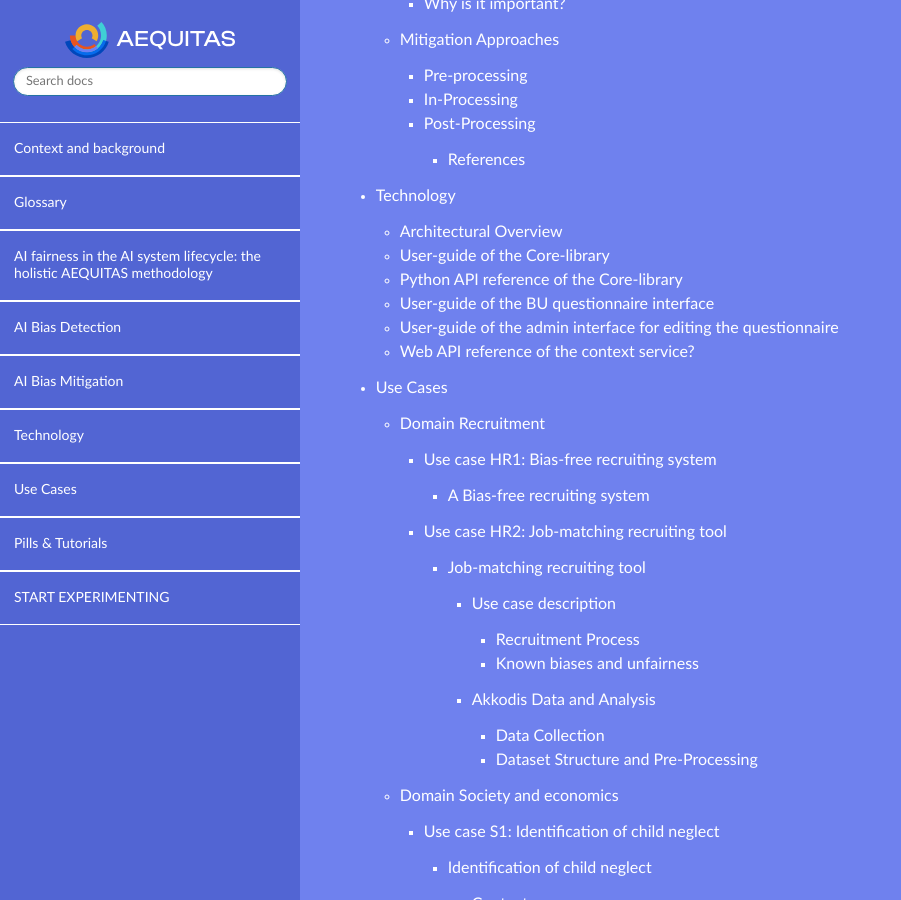
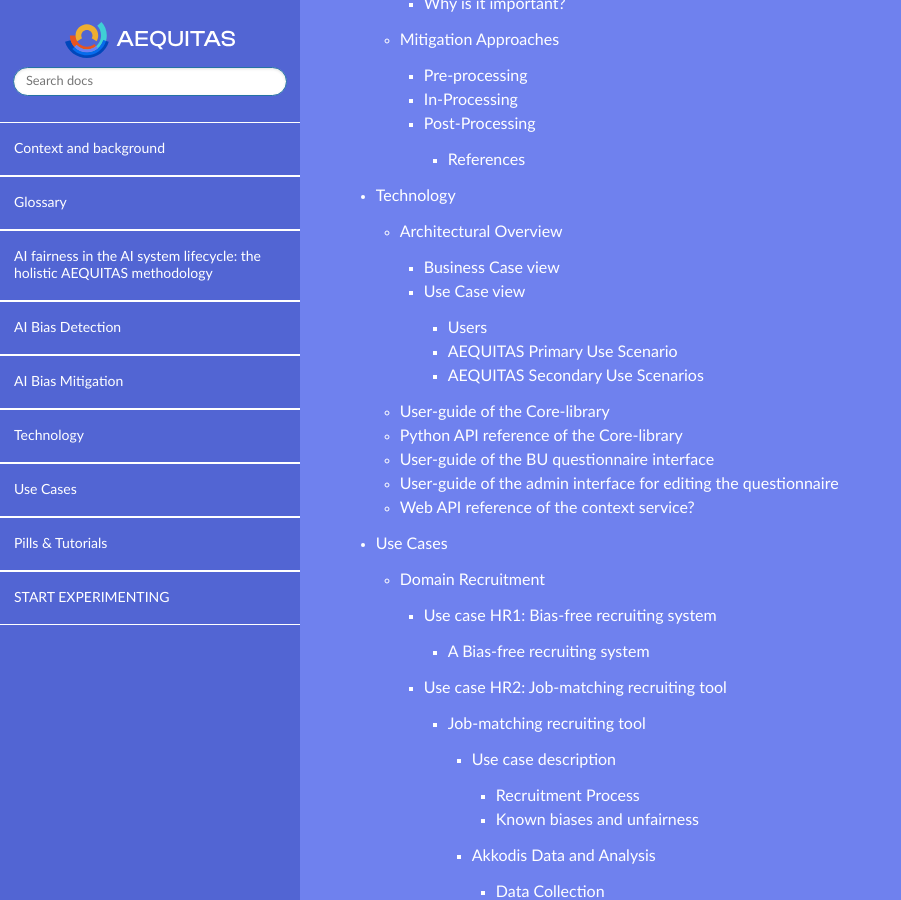
Before and after one commit to aequitas-aod/aequitas-home, a Sphinx documentation site: the page built from docs/source/index.rst, in a window 1280 px wide and 900 px high, scrolled down 2355 px. Shown: the whole window, without its empty margins (0-901 px from the left). Built offline with Sphinx 7.4.7 and the Read the Docs theme 3.1.0, drawn with Linux system fonts in a browser that asks for light colours; some of the changed lines change nothing that is shown.

Commit message:
lj: update doc website

```diff
--- a/docs/source/technology.rst
+++ b/docs/source/technology.rst
@@ -1,8 +1,58 @@
 Technology
 ==========
 
+In today's complex and rapidly changing technological landscape, the widespread adoption of AI-based decision support systems across various sectors demands attention to the prevention and mitigation of inequalities and intersectional discrimination that can arise. Building trust in these systems requires domain experts and stakeholders to have confidence in their decisions.
+The objective of AEQUITAS is to develop an experimentation environment to address and tackle the multiple manifestations of bias and unfairness of AI by proposing a controlled experimentation environment for AI developers. Thus, AEQUITAS is a set of tools to carefully assess AI fairness and isolated settings in which Socio-technical systems (STS) are tested, evaluated, and refined to identify and mitigate potential existing bias sources. This type of environment is essential for conducting experiments to assess the performance and behaviour of AI models under various conditions enabling fair and compliant AI systems. It enables developers to make informed decisions about how to improve their AI systems, understand their limitations, and optimize their functionality.
+On the other hand, creating and managing a cohesive enterprise architecture is undeniably intricate due to the involvement of diverse individuals with varying backgrounds who use different notations and express a consistent set of interests and activities to be part of the requirements specification. To effectively communicate information about different architecture domains, architecture views serve as an ideal mechanism. In essence, a view is a component of an Architecture Description that focuses on a specific set of related concerns and is customized for stakeholders.
+
 Architectural Overview
 ----------------------
+Creating the architecture in a large project like AEQUITAS imposes several challenges.
+To overcome these, the 4+1 View Model designed by Philippe Kruchten has been adapted to specify the architecture view of the solution offered by AEQUITAS.
+
+From a viewpoint perspective, those that were taken in consideration when building the project's architecture are the following:
+
+* **Business viewpoint**: where the different stakeholders and the context are identified and discussed, and the fairness-related concepts and their relationships are described in detail.
+* **Use case viewpoint**: Main representative use cases (data sharing, manipulation and use of datasets, upload to the AI on Demand platform) are described and users are categorised into two main groups, the *Business User (BU)* and the *Technical User (TU)*. The BU takes business and fairness-related decisions and translates them into requirements while the TU  develops AI tools which comply with those requirements.
+* **System viewpoint**: this view describes the platform architecture from a logical perspective and includes a set of containers that fit all the project requirements.
+
+Business Case view
+~~~~~~~~~~~~~~~~~~~
+
+????
+
+Use Case view
+~~~~~~~~~~~~~~
+
+
+This section outlines the expected AEQUITAS usage. This is the central view for capturing different usage expectations and needs. In essence, it encompasses how AEQUITAS supports the different detection and mitigation of existing bias activities in an AI system.
+A central part of this view consists in identifying the system's users and the activities they are expected to be performed.
+
+Users
+^^^^^^
+
+Understanding the diverse set of users in AEQUITAS is crucial to tailoring the system. Users of AEQUITAS can be categorized into various types based on their roles, responsibilities, and interactions with the system. Here are the types of users of the system:
+
+* **The Technical User (TU)**: any user with coding capability, who may either have or lack knowledge about fairness, but for sure they have a basic understanding of machine learning.
+* **The Business User (BU)**: any user with legal, social, ethical, or management capability and responsibility, hence in charge of taking decisions.
+
+AEQUITAS Primary Use Scenario
+^^^^^^^^^^^^^^^^^^^^^^^^^^^^^^
+
+AEQUITAS has the main goal to create an environment where users implementing AI technology can assess its validity with regard fairness and impact to people. For this purpose, AEQUITAS shall support the following activities:
+
+* the BU can take business and fairness related decisions and translate them into requirements for the TU
+* the TU can develop AI tools which comply with those requirements, and present results effectively to the BU
+
+Thus, AEQUITAS must be seen as the place where BU needs and TU solutions converge.
+
+AEQUITAS Secondary Use Scenarios
+^^^^^^^^^^^^^^^^^^^^^^^^^^^^^^^^
+The secondary use cases satisfy needs such as:
+
+1. allowing data exchanges between AEQUITAS users for further experimentation.
+2. allowing interactions with the system manipulate and visualise data
+3. allowing a user to interact with the AI on Demand platform: in this case a user shall be able to both push and pull from AI on Demand
 
 User-guide of the Core-library
 ------------------------------
```
